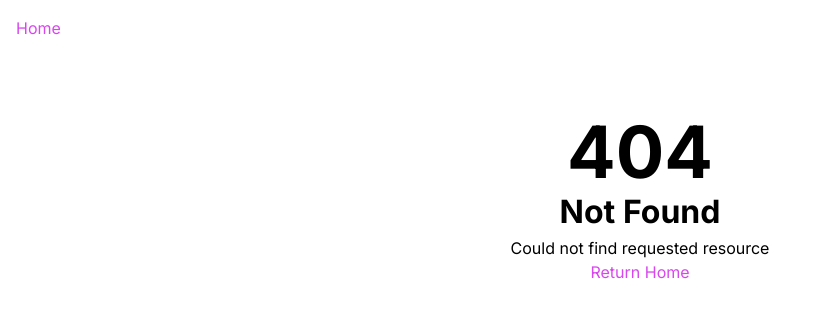
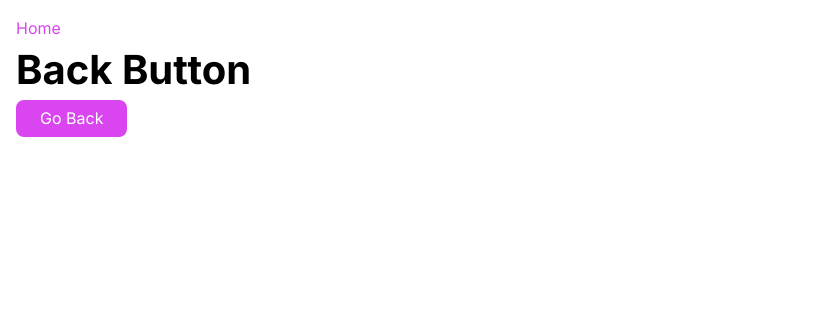
Before and after one commit to emanuelefavero/nextjs-app-router, a Next.js app: page /back-button in a window 1280 px wide. Before the commit this address had no page. Shown: the top 318 px of the page, without its empty margins (0-816 px from the left). Built offline with nearby package versions, Linux system fonts and the light colour scheme.

Commit message:
add back-button

```diff
--- /dev/null
+++ b/app/back-button/page.tsx
@@ -0,0 +1,11 @@
+import BackButton from '@/components/BackButton'
+
+export default function Page() {
+  return (
+    <>
+      <h1>Back Button</h1>
+
+      <BackButton className='hover:bg-fuchsia-700'>Go Back</BackButton>
+    </>
+  )
+}
--- a/app/page.tsx
+++ b/app/page.tsx
@@ -19,6 +19,9 @@ export default async function Home() {
         </li>
         <li>
           <Link href='/client-component'>Client Component</Link>
+        </li>
+        <li>
+          <Link href='/back-button'>Back Button</Link>
         </li>
         <li>
           <Link href='/template-file'>Template File</Link>
--- /dev/null
+++ b/components/BackButton.tsx
@@ -0,0 +1,20 @@
+'use client'
+
+import { useRouter } from 'next/navigation'
+
+interface BackButtonProps {
+  className?: string
+}
+
+export default function BackButton({
+  className,
+  children,
+}: React.PropsWithChildren<BackButtonProps>) {
+  const router = useRouter()
+
+  return (
+    <button className={className} onClick={() => router.back()}>
+      {children}
+    </button>
+  )
+}
```
